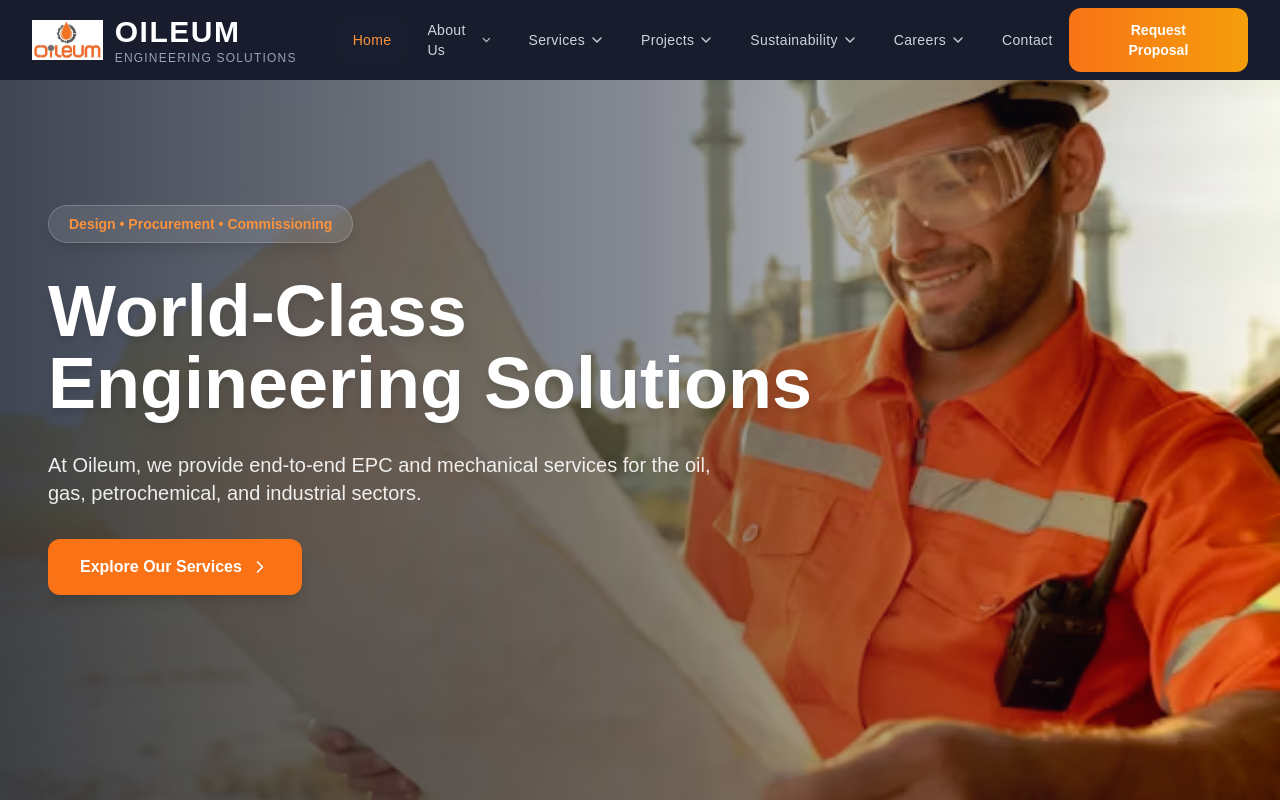
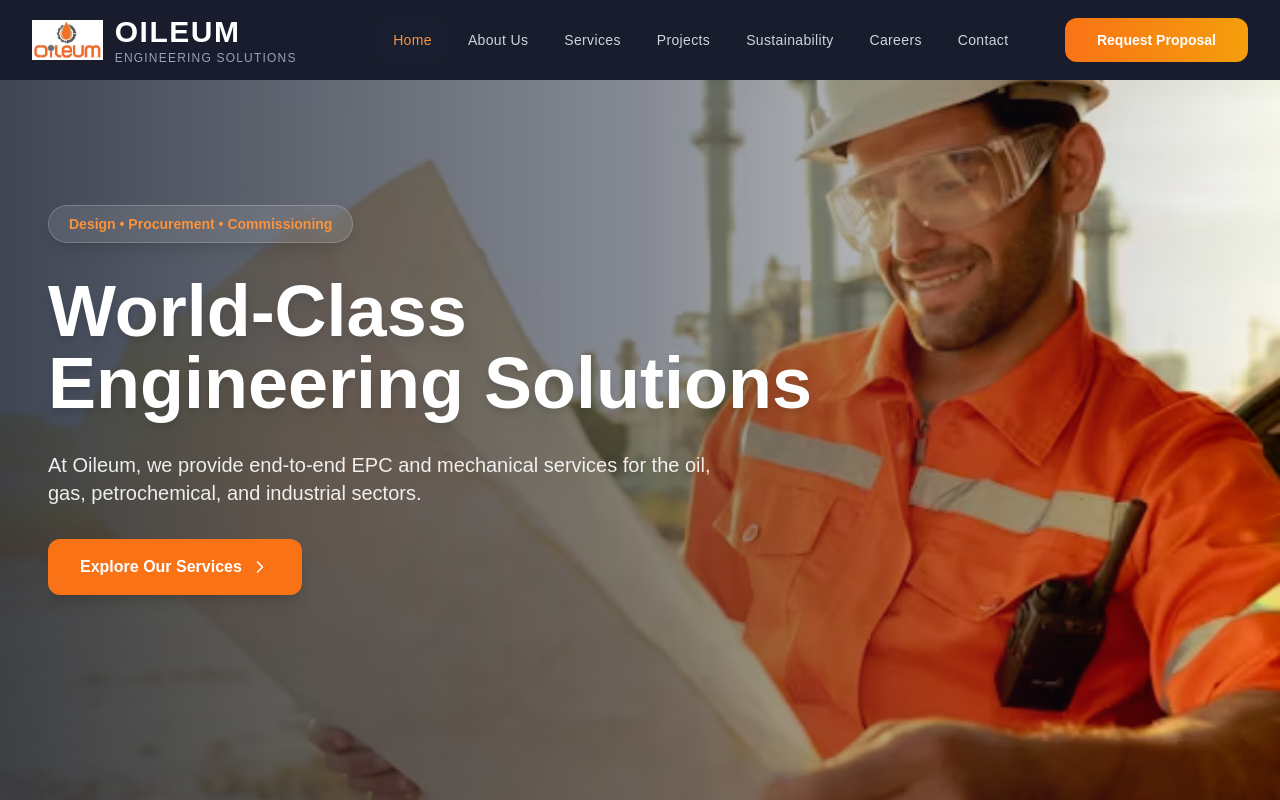
Before and after one commit to haseebmanzoor/Oileum-website, a React (Vite) app: page / in a window 1280 px wide. Shown: the top 800 px of the page. Built offline with nearby package versions, Linux system fonts and the light colour scheme.

Commit message:
remove the drop down from menu as per suer request

```diff
--- a/src/components/Header/MobileMenu.jsx
+++ b/src/components/Header/MobileMenu.jsx
@@ -1,6 +1,6 @@
 // src/components/Header/MobileMenu.jsx
-import React, { useState } from "react";
-import { ChevronDown, Phone, Mail } from "lucide-react";
+import React from "react";
+import { Phone, Mail } from "lucide-react";
 import { Link } from "react-router-dom";
 
 const MobileMenu = ({
@@ -9,12 +9,6 @@ const MobileMenu = ({
   setMobileMenuOpen,
   contact,
 }) => {
-  const [expandedMenu, setExpandedMenu] = useState(null);
-
-  const toggleSubmenu = (itemName) => {
-    setExpandedMenu(expandedMenu === itemName ? null : itemName);
-  };
-
   return (
     <div
       className={`lg:hidden transition-all duration-500 ${
@@ -25,25 +19,8 @@ const MobileMenu = ({
     >
       <div className="px-4 pt-4 pb-8 space-y-2 bg-[#181c2c] rounded-b-2xl border-t border-slate-700/50 mx-4 mb-4">
         {navItems.map((item) => (
-          <div key={item.name}>
-            {item.dropdown ? (
-              <button
-                onClick={() => toggleSubmenu(item.name)}
-                className={`flex items-center justify-between w-full px-4 py-3 rounded-xl font-medium transition-all ${
-                  item.isActive
-                    ? "text-orange-400 bg-slate-800/30"
-                    : "text-slate-300 hover:text-white hover:bg-slate-800/50"
-                }`}
-              >
-                <span>{item.name}</span>
-                <ChevronDown
-                  className={`h-4 w-4 transition-transform ${
-                    expandedMenu === item.name ? "rotate-180" : ""
-                  }`}
-                />
-              </button>
-            ) : (
           <Link
+            key={item.name}
             to={item.href}
             onClick={() => setMobileMenuOpen(false)}
             className={`block w-full px-4 py-3 rounded-xl font-medium transition-all ${
@@ -54,30 +31,6 @@ const MobileMenu = ({
           >
             {item.name}
           </Link>
-            )}
-
-            {/* Submenu items */}
-            {item.dropdown && expandedMenu === item.name && (
-              <div className="ml-4 mt-2 space-y-1 animate-in slide-in-from-top-1 duration-300">
-                {item.dropdown.map((subItem) => (
-                  <Link
-                    key={subItem.name}
-                    to={subItem.href}
-                    onClick={() => {
-                      setMobileMenuOpen(false);
-                      setExpandedMenu(null);
-                    }}
-                    className="block px-4 py-3 text-sm text-slate-400 hover:text-white hover:bg-slate-800/30 rounded-lg transition-all"
-                  >
-                    <div className="font-medium">{subItem.name}</div>
-                    <div className="text-xs text-slate-500 mt-1">
-                      {subItem.desc}
-                    </div>
-                  </Link>
-                ))}
-              </div>
-            )}
-          </div>
         ))}
 
         {/* CTA */}
--- a/src/components/Header/NavItem.jsx
+++ b/src/components/Header/NavItem.jsx
@@ -1,42 +1,9 @@
 // src/components/Header/NavItem.jsx
-import React, { useRef } from "react";
-import { ChevronDown } from "lucide-react";
+import React from "react";
 import { Link } from "react-router-dom";
 
-const NavItem = ({ item, index, activeDropdown, setActiveDropdown }) => {
-  const hoverTimeout = useRef(null);
-
-  const handleMouseEnter = () => {
-    if (hoverTimeout.current) clearTimeout(hoverTimeout.current);
-
-    if (item.dropdown) {
-      setActiveDropdown(item.name);
-    }
-  };
-
-  const handleMouseLeave = () => {
-    hoverTimeout.current = setTimeout(() => {
-      setActiveDropdown(null);
-    }, 150);
-  };
-
-  const handleDropdownMouseEnter = () => {
-    if (hoverTimeout.current) clearTimeout(hoverTimeout.current);
-  };
-
-  const handleDropdownMouseLeave = () => {
-    hoverTimeout.current = setTimeout(() => {
-      setActiveDropdown(null);
-    }, 100);
-  };
-
+const NavItem = ({ item }) => {
   return (
-    <div
-      className="relative group"
-      onMouseEnter={handleMouseEnter}
-      onMouseLeave={handleMouseLeave}
-    >
-      {/* Main nav link */}
     <Link
       to={item.href}
       className={`flex items-center px-4 py-3 text-sm font-medium tracking-wide transition-all rounded-lg hover:bg-slate-800/30 ${
@@ -44,57 +11,9 @@ const NavItem = ({ item, index, activeDropdown, setActiveDropdown }) => {
           ? "text-orange-400 bg-slate-800/20"
           : "text-slate-300 hover:text-white"
       }`}
-        style={{ animationDelay: `${index * 100}ms` }}
     >
       {item.name}
-        {item.dropdown && (
-          <ChevronDown className="ml-1 h-4 w-4 transition-transform group-hover:rotate-180" />
-        )}
     </Link>
-
-      {/* Dropdown with invisible bridge */}
-      {item.dropdown && activeDropdown === item.name && (
-        <div
-          className="absolute top-full left-0 pt-2 z-50"
-          onMouseEnter={handleDropdownMouseEnter}
-          onMouseLeave={handleDropdownMouseLeave}
-        >
-          {/* Invisible bridge */}
-          <div className="h-2 w-full absolute top-0 left-0 bg-transparent"></div>
-
-          {/* Dropdown content */}
-          <div className="w-80 bg-white rounded-2xl shadow-2xl border border-slate-200 py-4 transition-all animate-in slide-in-from-top-2 fade-in duration-200">
-            <div className="px-6 py-2 border-b border-slate-100">
-              <h3 className="text-sm font-bold text-slate-900 uppercase tracking-wide">
-                {item.name}
-              </h3>
-            </div>
-            {item.dropdown.map((subItem) => (
-              <Link
-                key={subItem.name}
-                to={subItem.href}
-                className="block px-6 py-3 hover:bg-slate-50 transition-colors group"
-                onClick={() => setActiveDropdown(null)}
-              >
-                <div className="flex items-start space-x-3">
-                  <div className="w-2 h-2 bg-orange-400 rounded-full mt-2 opacity-60 group-hover:opacity-100 transition-opacity"></div>
-                  <div>
-                    <div className="text-slate-900 font-semibold text-sm group-hover:text-orange-600 transition-colors">
-                      {subItem.name}
-                    </div>
-                    {subItem.desc && (
-                      <div className="text-slate-500 text-xs mt-1">
-                        {subItem.desc}
-                      </div>
-                    )}
-                  </div>
-                </div>
-              </Link>
-            ))}
-          </div>
-        </div>
-      )}
-    </div>
   );
 };
 
--- a/src/components/Header/Navbar.jsx
+++ b/src/components/Header/Navbar.jsx
@@ -15,7 +15,6 @@ const CONTACT_INFO = {
 const Navbar = () => {
   const [scrolled, setScrolled] = useState(false);
   const [mobileMenuOpen, setMobileMenuOpen] = useState(false);
-  const [activeDropdown, setActiveDropdown] = useState(null);
   const location = useLocation();
 
   useEffect(() => {
@@ -26,111 +25,35 @@ const Navbar = () => {
 
   useEffect(() => {
     setMobileMenuOpen(false);
-    setActiveDropdown(null);
   }, [location]);
 
   const navItems = [
     { name: "Home", href: "/", isActive: location.pathname === "/" },
-
     {
       name: "About Us",
       href: "/about",
-      isActive: location.pathname.startsWith("/about"),
-      dropdown: [
-        { name: "Company Profile", desc: "Who we are", href: "/about#profile" },
-        { name: "CEO Message", desc: "Message from CEO", href: "/about#ceo" },
-        { name: "Our Value", desc: "Core principles", href: "/about#value" },
-      ],
+      isActive: location.pathname === "/about",
     },
-
     {
       name: "Services",
       href: "/services",
-      isActive: location.pathname.startsWith("/services"),
-      dropdown: [
-        {
-          name: "Engineering Design",
-          desc: "Design solutions",
-          href: "/services/engineering",
-        },
-        {
-          name: "Procurement Services",
-          desc: "Supply chain",
-          href: "/services/procurement",
-        },
-        {
-          name: "Construction",
-          desc: "Field execution",
-          href: "/services/construction",
-        },
-      ],
+      isActive: location.pathname === "/services",
     },
-
     {
       name: "Projects",
       href: "/projects",
-      isActive: location.pathname.startsWith("/projects"),
-      dropdown: [
-        {
-          name: "Oil & Gas",
-          desc: "Refinery & pipeline",
-          href: "/projects/oil-gas",
-        },
-        {
-          name: "Infrastructure",
-          desc: "Industrial construction",
-          href: "/projects/infrastructure",
-        },
-        {
-          name: "Energy Solutions",
-          desc: "Power projects",
-          href: "/projects/energy",
-        },
-        {
-          name: "Case Studies",
-          desc: "Successful deliveries",
-          href: "/projects/case-studies",
-        },
-      ],
+      isActive: location.pathname === "/projects",
     },
-
     {
       name: "Sustainability",
       href: "/sustainability",
-      isActive: location.pathname.startsWith("/sustainability"),
-      dropdown: [
-        {
-          name: "HSE Practices",
-          desc: "Health & Safety",
-          href: "/sustainability/hse",
-        },
-        {
-          name: "Community Impact",
-          desc: "Community work",
-          href: "/sustainability/community",
-        },
-        {
-          name: "Green Initiatives",
-          desc: "Environmental",
-          href: "/sustainability/initiatives",
-        },
-      ],
+      isActive: location.pathname === "/sustainability",
     },
-
     {
       name: "Careers",
       href: "/careers",
-      isActive: location.pathname.startsWith("/careers"),
-      dropdown: [
-        {
-          name: "Openings",
-          desc: "Available positions",
-          href: "/careers/openings",
-        },
-        { name: "Life at Oileum", desc: "Culture", href: "/careers/culture" },
-      ],
+      isActive: location.pathname === "/careers",
     },
-
     {
       name: "Contact",
       href: "/contact",
@@ -156,14 +79,8 @@ const Navbar = () => {
 
           <div className="hidden lg:block ml-10">
             <div className="flex items-center space-x-1">
-              {navItems.map((item, index) => (
-                <NavItem
-                  key={item.name}
-                  item={item}
-                  index={index}
-                  activeDropdown={activeDropdown}
-                  setActiveDropdown={setActiveDropdown}
-                />
+              {navItems.map((item) => (
+                <NavItem key={item.name} item={item} />
               ))}
             </div>
           </div>
```
Lines whose indentation alone changed are shown as unchanged.
